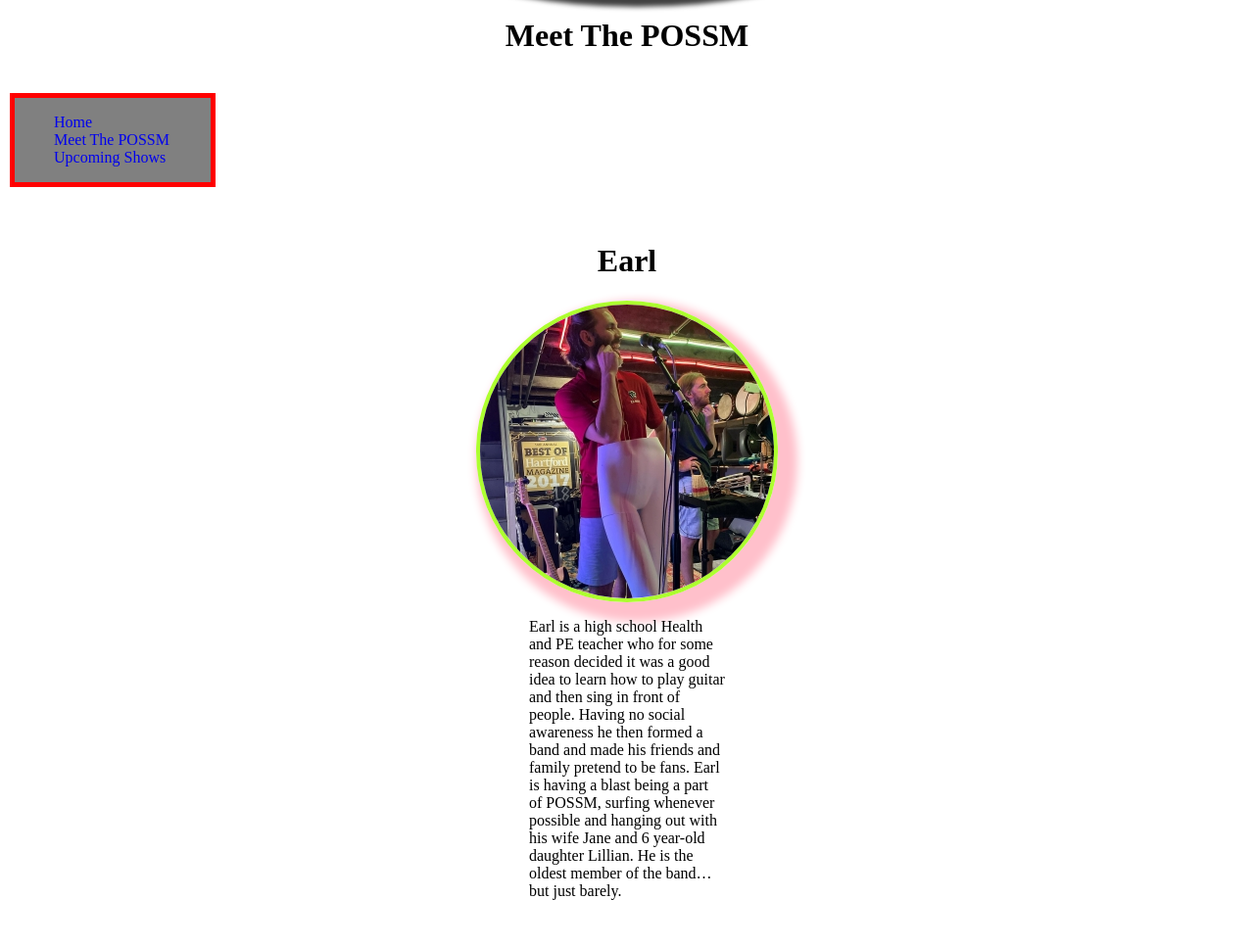
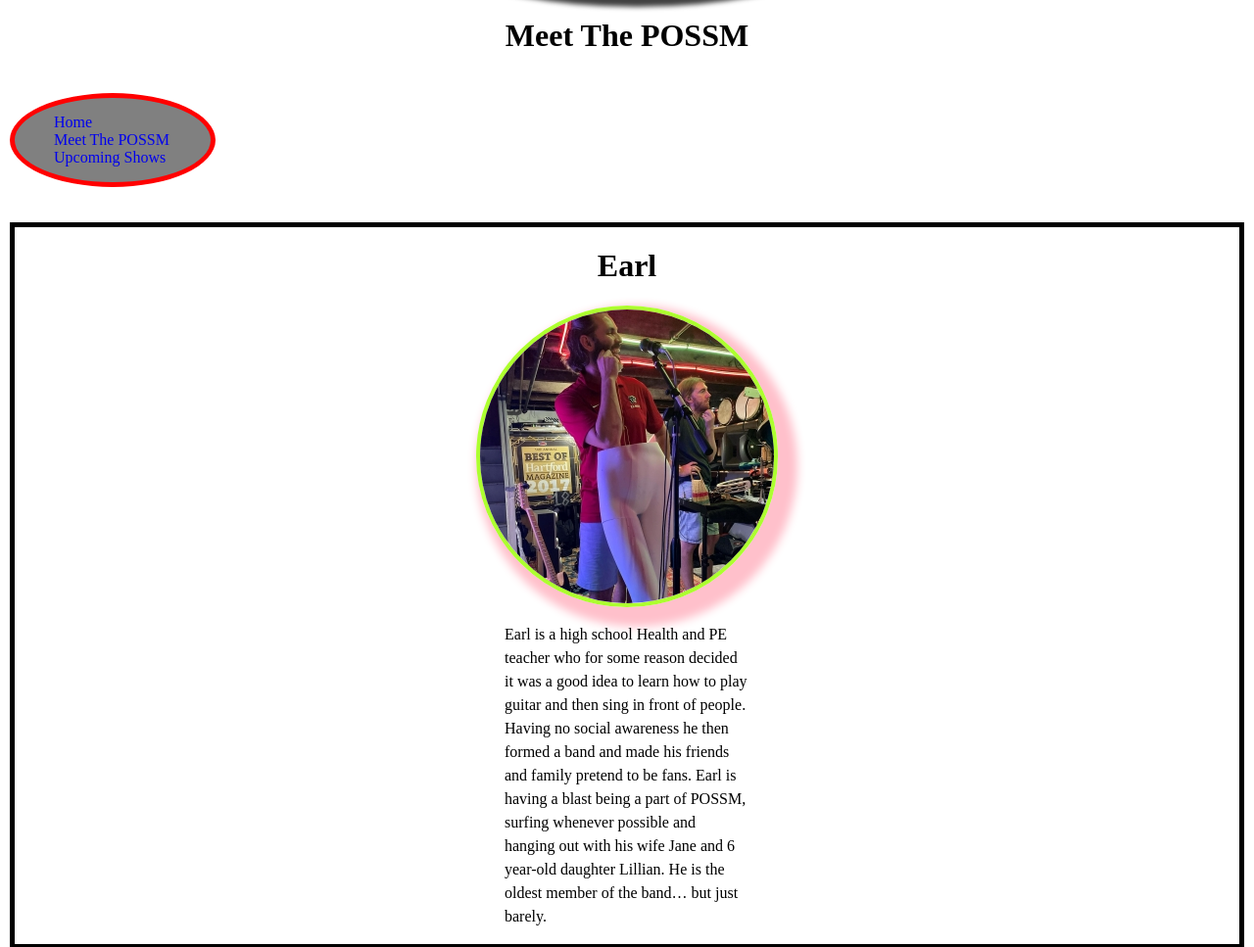
Before and after one commit to BryonVerdone/POSSM-website, a plain HTML site: page POSSM_Page/Band.html in a window 1280 px wide. Shown: the part 308-1275 px from the top of the page at 98% size. Drawn offline with Linux system fonts and the light colour scheme.

Commit message:
added border to bios

```diff
--- a/POSSM_Page/Band.html
+++ b/POSSM_Page/Band.html
@@ -59,6 +59,7 @@
             >
 <i class="fab fa-instagram"></i>
             </a>
+
             </div>
     </div>
     <br>
@@ -72,7 +73,7 @@
         community and appreciates the opportunity play fun music with guys that are almost as handsome as he is.
         <br>
         <br>
-         Both Ben and Dave run Street James Street Music, which offers recording services and music lessons.</p></div>
+        Both Ben and Dave run Street James Street Music, which offers recording services and music lessons.</p></div>
             <br>
             <div class="bio-icon">
             <a href="https://www.facebook.com/StreetJamesStreetMusic"class="social-icon">
@@ -108,7 +109,7 @@
         <h1 class="name">Bryon</h1>
         <img class="band fade-in-image" src="./Band_images/Bryon.jpg" alt="Bryon">
         <div class="bio">
-        <p class="bio-text"> The best.</p></div>
+        <p class="bio-text"> The newest addition to the band we don't know what we did without him.</p></div>
     </div> <footer>
     <h4 class=footer-text>
         &copy;<span>2021 The Professors of Sweet Sweet Music</span>
--- a/POSSM_Page/style.css
+++ b/POSSM_Page/style.css
@@ -41,6 +41,7 @@ Nav bar
   background: grey;
   width: 200px;
   border: solid 5px red;
+  border-radius: 50%;
 }
 
 /*
@@ -58,13 +59,16 @@ Bio
 
 .bio-text {
   /* text-align: center; */
-  max-width: 200px;
+  max-width: 250px;
+  line-height: 1.5rem;
 }
 .bio-card {
   display: flex;
   flex-direction: column;
   align-items: center;
   justify-content: center;
+  border: 5px solid black;
+  border-width: ;
 }
 .bio-icon {
   color: blue;
```
Also changed, not shown: POSSM_Page/Upcoming-shows.html (+2 -2 lines).
